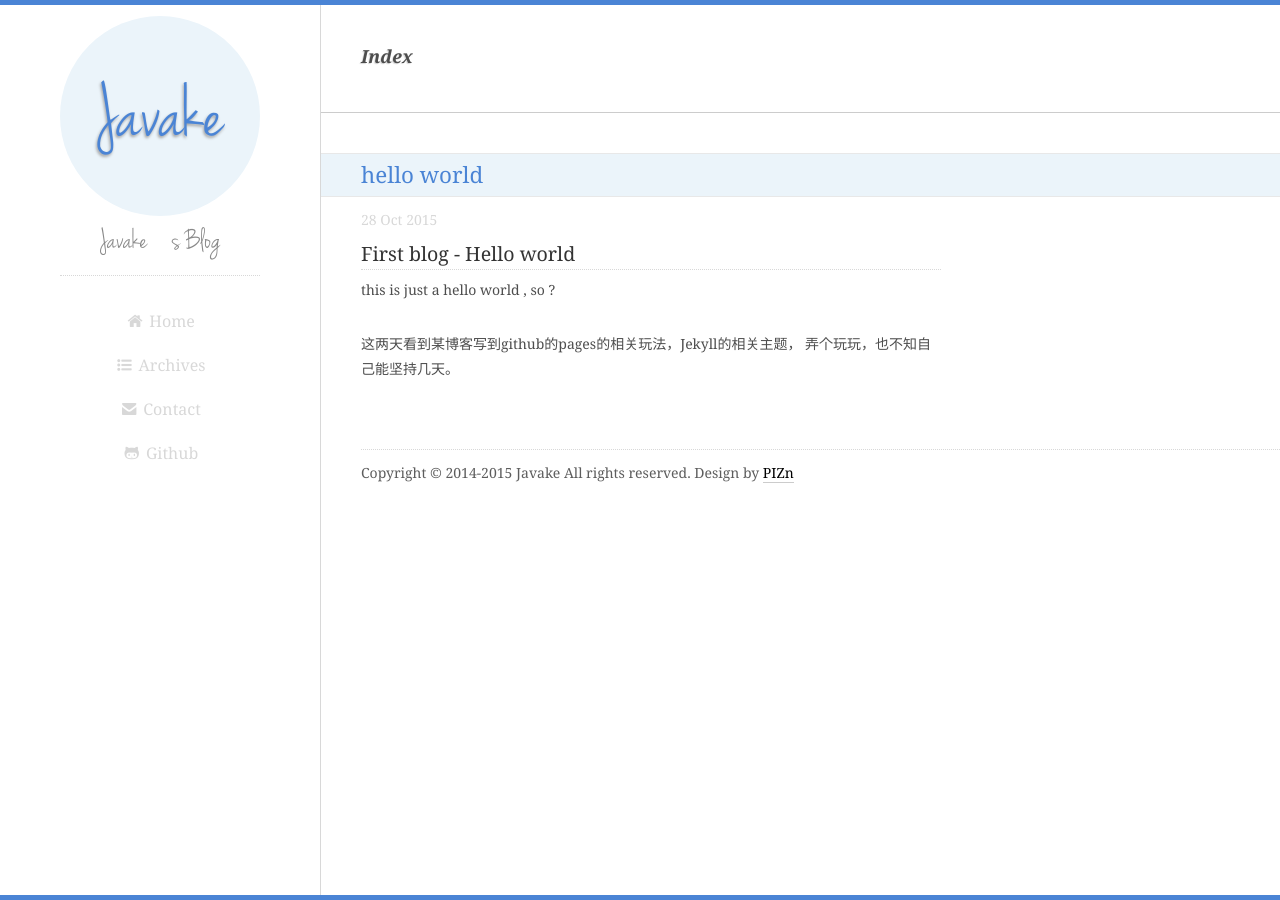
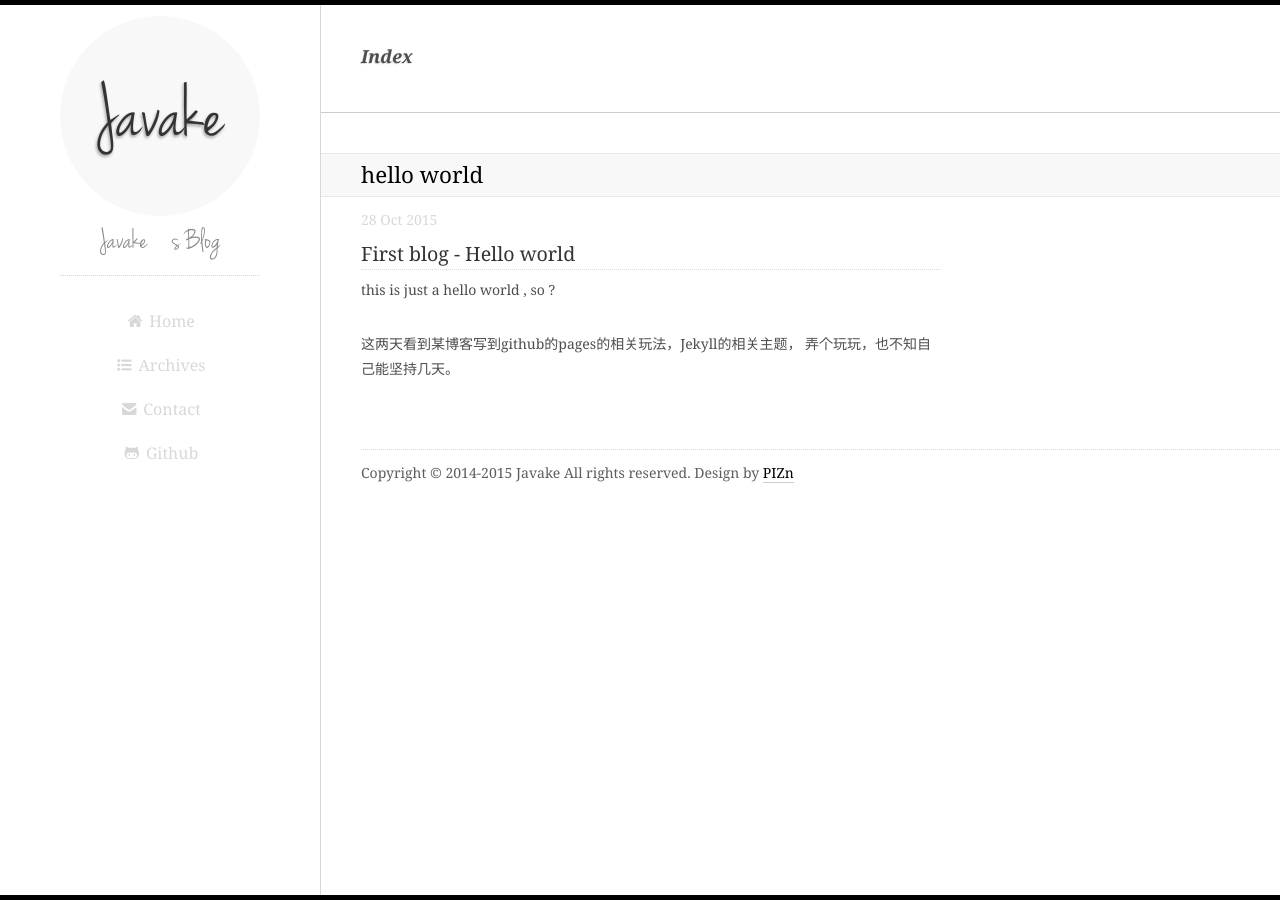
Before and after one commit to javake/javake.github.io, a Jekyll site: the page built from index.html, in a window 1280 px wide. Built offline with Jekyll 4.4.1, drawn with Linux system fonts in a browser that asks for light colours; Markdown is read by kramdown in place of the engine named in the settings; the list of posts is cut into pages by our own code.

Commit message:
change theme

```diff
--- a/_config.yml
+++ b/_config.yml
@@ -27,7 +27,7 @@ style:            /css/style.css
 blogName:         Javake
 blogDesc:         Javake`s Blog
 favicon:          /favicon.ico
-theme:            blue
+theme:            default
 
 disqus:           javake
 
```
